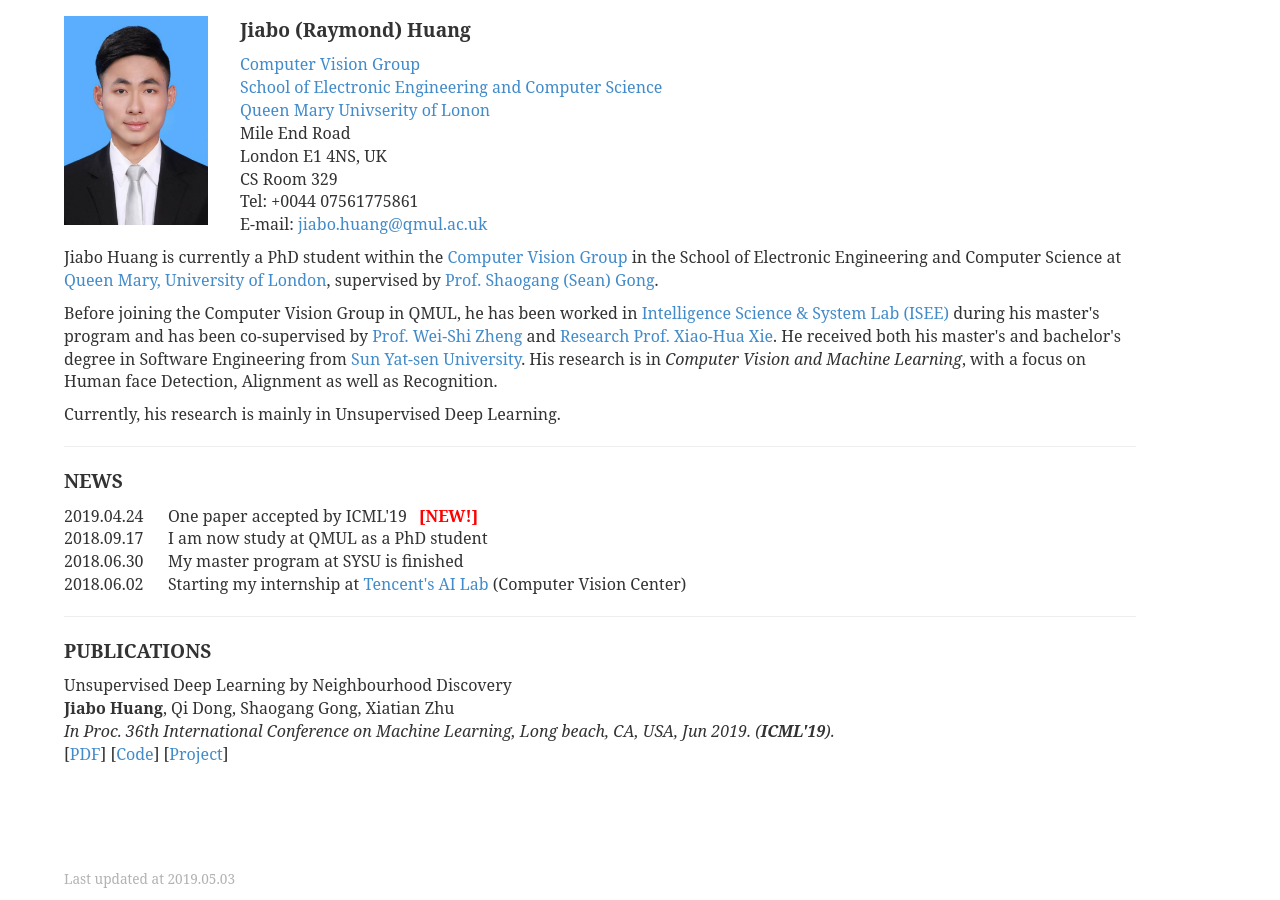
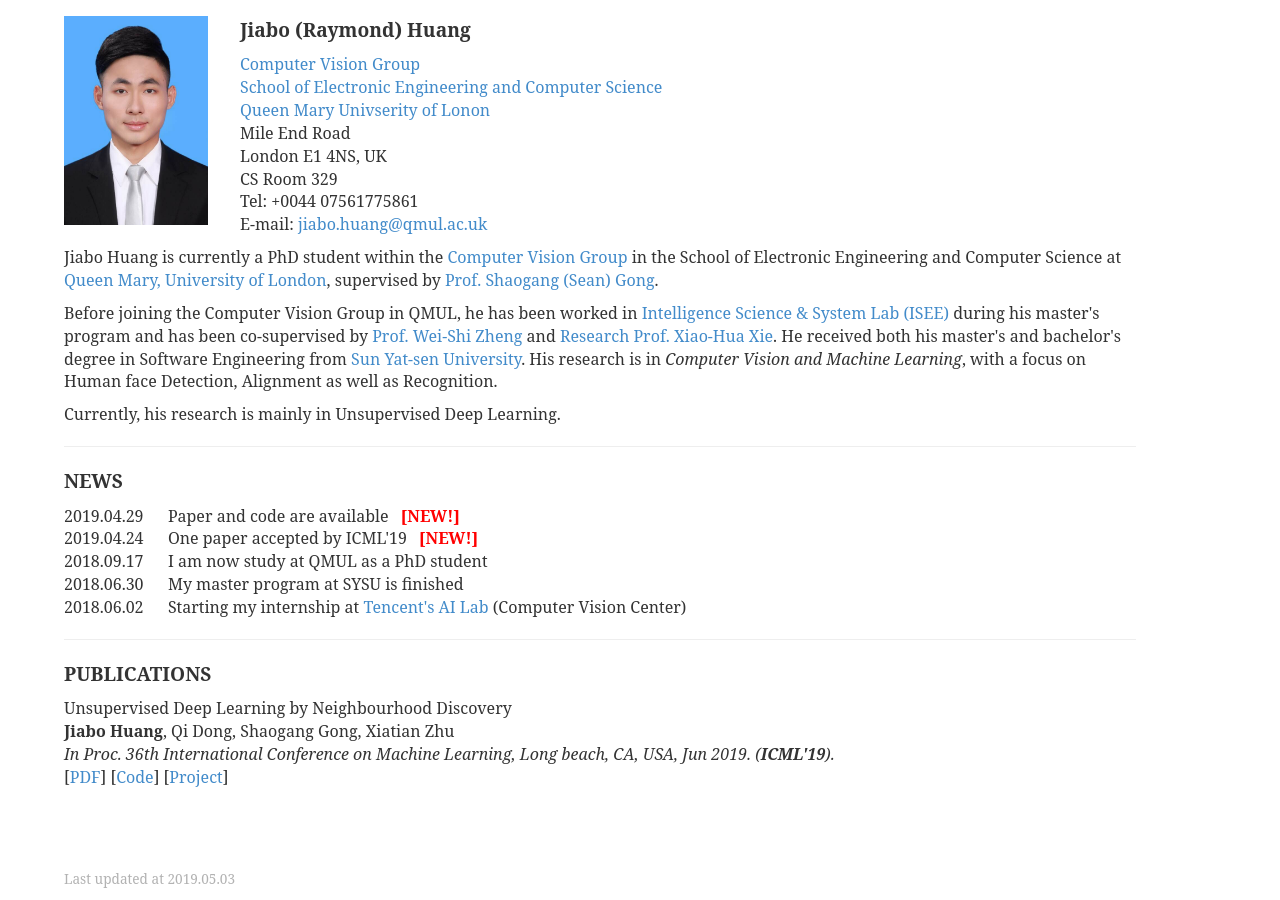
Before and after one commit to Raymond-sci/Raymond-sci.github.io, a Jekyll site: the page built from index.md, in a window 1280 px wide. Built offline with Jekyll 4.4.1, drawn with Linux system fonts in a browser that asks for light colours.

Commit message:
paper and code for ICML19 are available

```diff
--- a/_data/news.yml
+++ b/_data/news.yml
@@ -1,3 +1,7 @@
+- date: 2019-04-29
+  content: Paper and code are available
+  highlight: True
+
 - date: 2019-04-24
   content: One paper accepted by ICML'19
   highlight: True
```
Also changed, not shown: 3 other files.
